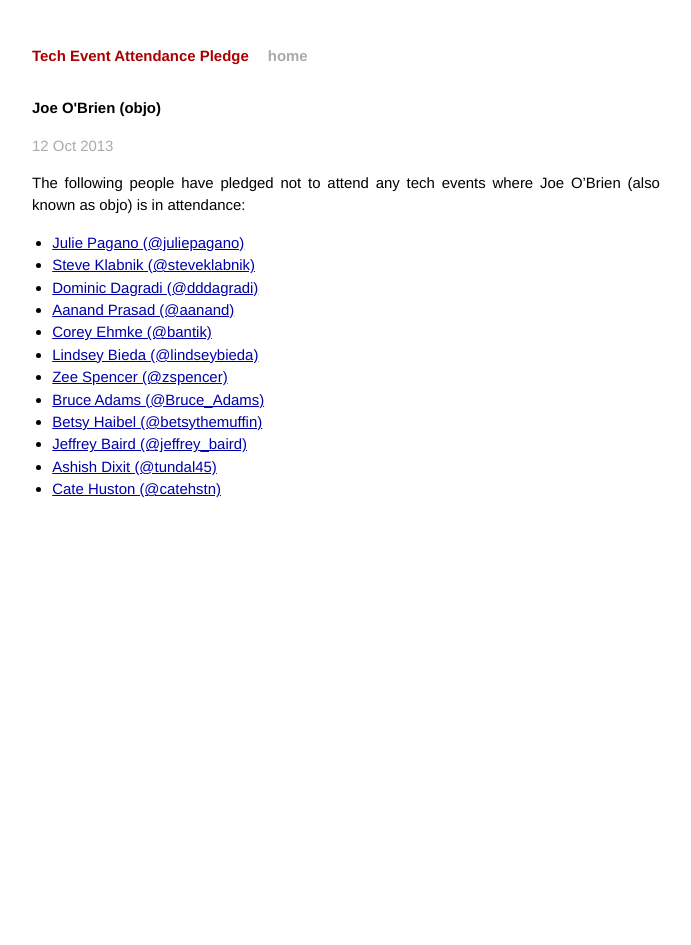
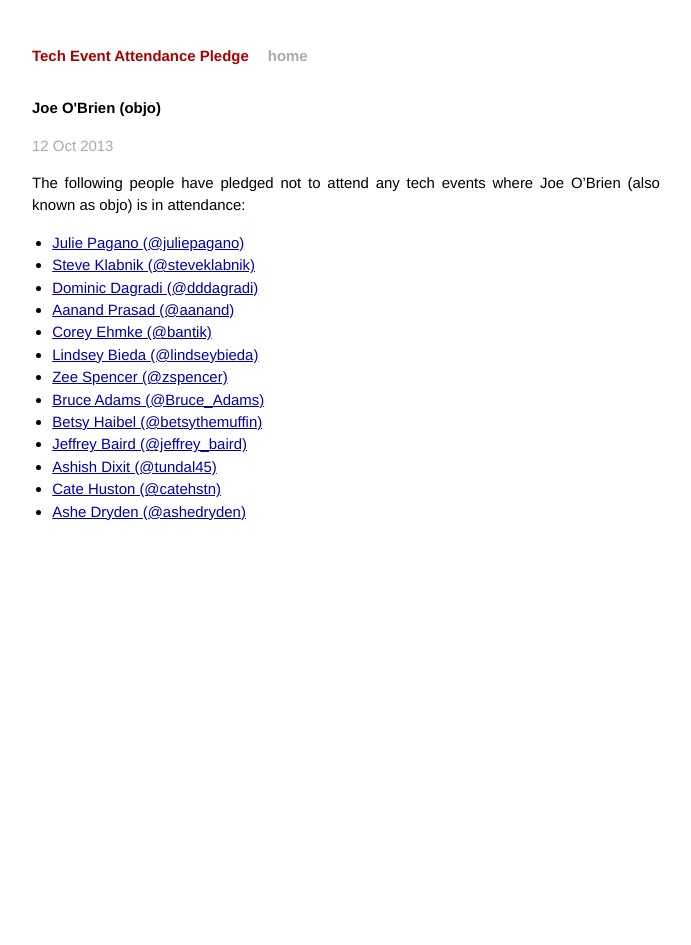
Before and after one commit to techtektek/tech-event-attendance-pledge.github.io, a Jekyll site: the page built from _posts/2013-10-12-objo.markdown, in a window 1280 px wide. Shown: the whole page, without its empty margins (294-985 px from the left). Built offline with Jekyll 4.4.1, drawn with Linux system fonts in a browser that asks for light colours; Markdown is read by kramdown in place of the engine named in the settings.

Commit message:
Add ashedryden.

```diff
--- a/_posts/2013-10-12-objo.markdown
+++ b/_posts/2013-10-12-objo.markdown
@@ -20,3 +20,4 @@ O'Brien (also known as objo) is in attendance:
 * [Jeffrey Baird (@jeffrey_baird)](https://twitter.com/Jeffrey_Baird/status/389060241603579904)
 * [Ashish Dixit (@tundal45)](https://twitter.com/tundal45/status/389032292925984770)
 * [Cate Huston (@catehstn)](https://twitter.com/catehstn/status/389064572272795648)
+* [Ashe Dryden (@ashedryden)](https://twitter.com/ashedryden/status/389065073844830208)
```
